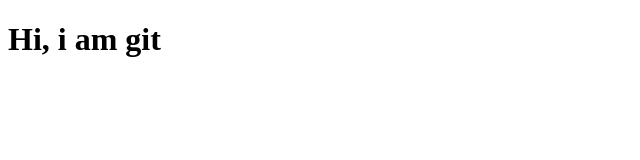
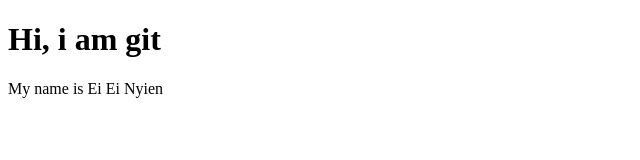
Before and after one commit to Ei-nyein/Project, a plain HTML site: page index.html in a window 1280 px wide. Shown: the whole page, without its empty margins (0-640 px from the left). Drawn offline with Linux system fonts and the light colour scheme.

Commit message:
second commit

```diff
--- a/index.html
+++ b/index.html
@@ -8,5 +8,6 @@
 </head>
 <body>
     <h1>Hi, i am git</h1>
+    <p>My name is Ei Ei Nyien</p>
 </body>
 </html>
```
